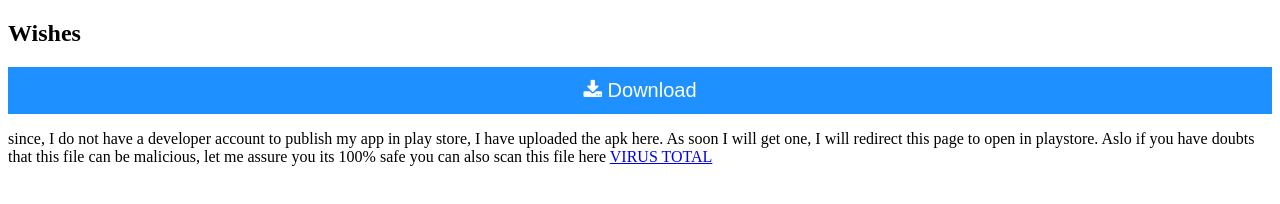
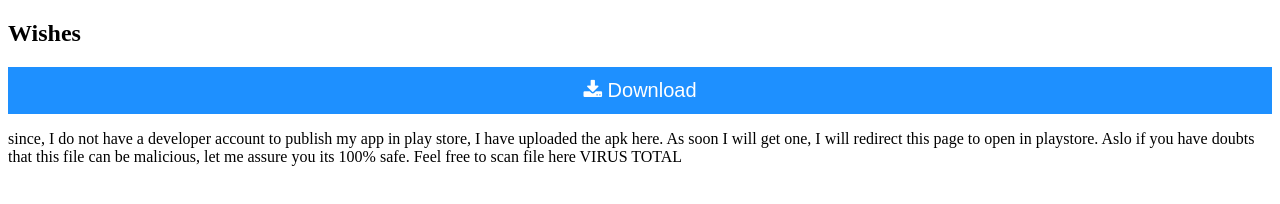
Before and after one commit to snowf0x/wish-app, a plain HTML site: page download.html in a window 1280 px wide. Drawn offline with Linux system fonts and the light colour scheme.

Commit message:
link updatd

```diff
--- a/download.html
+++ b/download.html
@@ -26,6 +26,6 @@
 
 <a href="https://prasannathapa.github.io/wish-app/wish.apk"><button class="btn" style="width:100%"><i class="fa fa-download"></i> Download</button></a>
 
-<p>since, I do not have a developer account to publish my app in play store, I have uploaded the apk here. As soon I will get one, I will redirect this page to open in playstore. Aslo if you have doubts that this file can be malicious, let me assure you its 100% safe you can also scan this file here <a href = "https:www.virustotal.com">VIRUS TOTAL</a></p>
+<p>since, I do not have a developer account to publish my app in play store, I have uploaded the apk here. As soon I will get one, I will redirect this page to open in playstore. Aslo if you have doubts that this file can be malicious, let me assure you its 100% safe. Feel free to scan file here <href="https://www.virustotal.com/gui/" target="_blank">VIRUS TOTAL</a></p>
 </body>
 </html>
```
